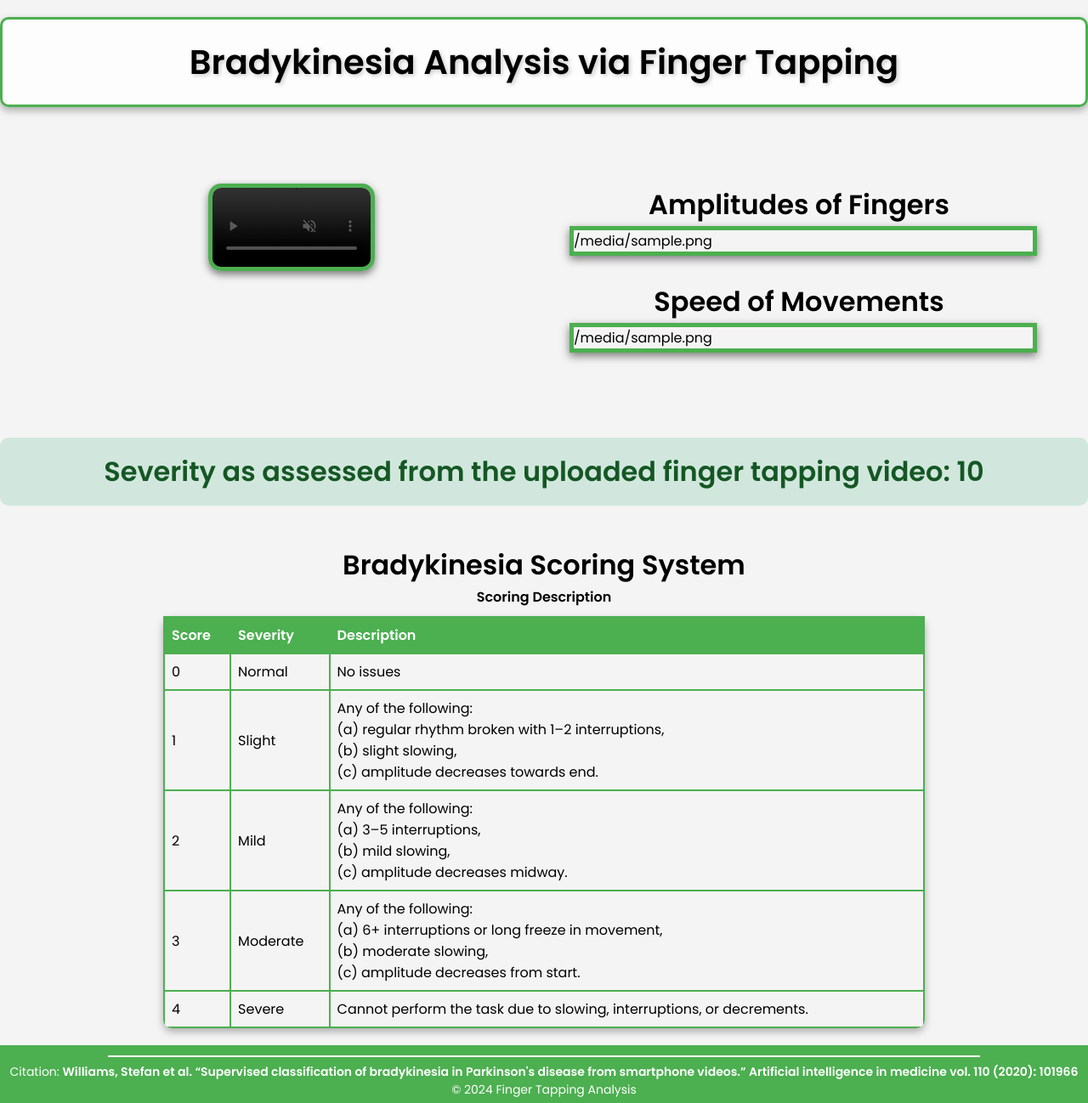
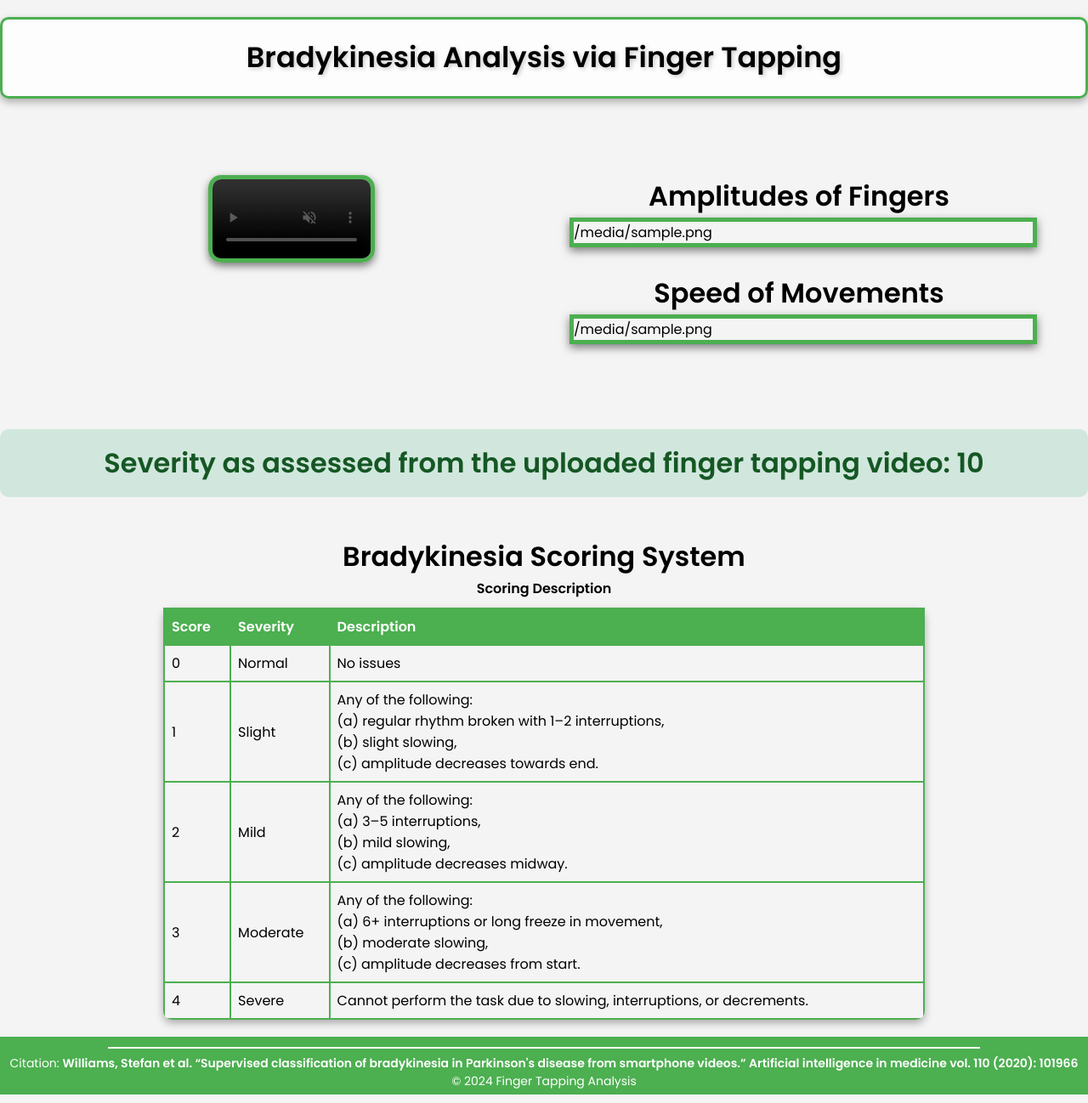
Before and after one commit to Vasundhara-Boomi/brady-main, a Flask app: template templates/video_display.html in a window 1280 px wide. Shown: the whole page at 85% size. Run offline with Flask 3, Linux system fonts and the light colour scheme; the template is opened without the code that fills it: most values are stand-ins (such as "Sample title", 1, 10 or a date in 2020); some libraries are stand-ins or nearby versions; grey boxes are pictures that could not be loaded.

Commit message:
css effects

```diff
--- a/templates/video_display.html
+++ b/templates/video_display.html
@@ -46,7 +46,7 @@
             text-align: center;
             width: 96.4%;
             margin: 20px 0; /* Spacing around the heading */
-            font-size: 2.5em; /* Increased font size */
+            font-size: 2.1em; /* Increased font size */
             color: #000000; /* Distinct color */
             text-shadow: 2px 2px 5px rgba(0, 0, 0, 0.2); /* Subtle text shadow */
             border: 3px solid #4CAF50; /* Bottom border */
```
